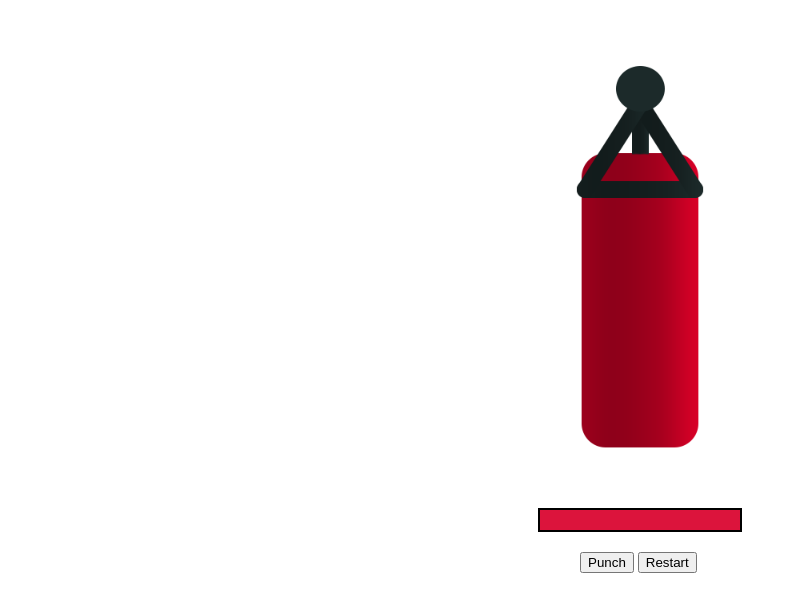
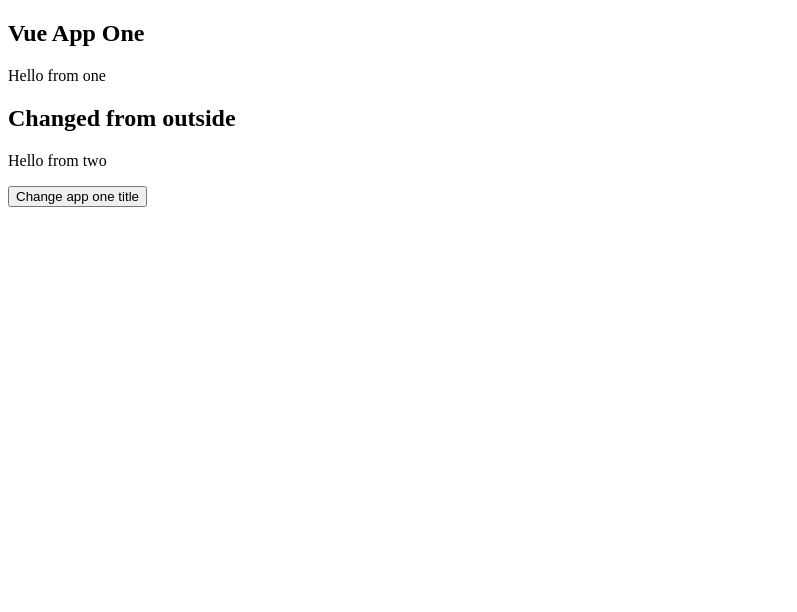
Before and after one commit to nghiapham137/VueJs_PunchBagGame, a plain HTML site: page index.html in a window 1280 px wide. Shown: the whole page, without its empty margins (0-797 px from the left). Drawn offline with nearby package versions, Linux system fonts and the light colour scheme.

Commit message:
multiple instance

```diff
--- a/app.js
+++ b/app.js
@@ -1,22 +1,34 @@
-var vue_app = new Vue({
-    el: '#vue-app',
+var one = new Vue({
+    el: '#vue-app-one',
     data: {
-        health: 100,
-        ended: false
+        title: 'Vue App One'
     },
     methods: {
-        punch: function() {
-            this.health -= 10;
-            if(this.health <= 0){
-                this.ended = true;
-            }
-        },
-        restart: function() {
-            this.health = 100;
-            this.ended = false;
-        }
+
     },
     computed: {
-
+        greet: function() {
+            return 'Hello from one';
+        }
     }
 });
+
+var two = new Vue({
+    el: '#vue-app-two',
+    data: {
+        title: 'Vue App Two'
+    },
+    methods: {
+        changeTitle: function() {
+            one.title = "Title changed";
+        }
+
+    },
+    computed: {
+        greet: function() {
+            return 'Hello from two';
+        }
+    }
+});
+
+two.title="Changed from outside";
--- a/index.html
+++ b/index.html
@@ -5,27 +5,19 @@
         <meta http-equiv="X-UA-Compatible" content="IE=edge" />
         <meta name="viewport" content="width=device-width, initial-scale=1.0" />
         <link rel="stylesheet" href="style.css" />
-        <title>Random User Generator</title>
+        <title>Multiple Instance</title>
     </head>
     <body>
-        <div id="vue-app">
-           <!--bag image-->
-           <div id="bag" v-bind:class="{ burst: ended}"></div>
+        <div id="vue-app-one">
+           <h2>{{title}}</h2>
+           <p>{{greet}}</p>
+        </div>
 
-
-           <!--bag health-->
-           <div id="bag-health">
-               <div v-bind:style="{ width: health + '%'}"></div>
-           </div>
-
-
-
-           <!--game control-->
-           <div id="controls">
-               <button v-on:click="punch" v-show="!ended">Punch</button>
-               <button v-on:click="restart">Restart</button>
-           </div>
-        </div>
+        <div id="vue-app-two">
+            <h2>{{title}}</h2>
+            <p>{{greet}}</p>
+            <button v-on:click="changeTitle">Change app one title</button>
+         </div>
         <script src="https://cdn.jsdelivr.net/npm/vue@2/dist/vue.js"></script>
         <script src="app.js"></script>
     </body>
```
